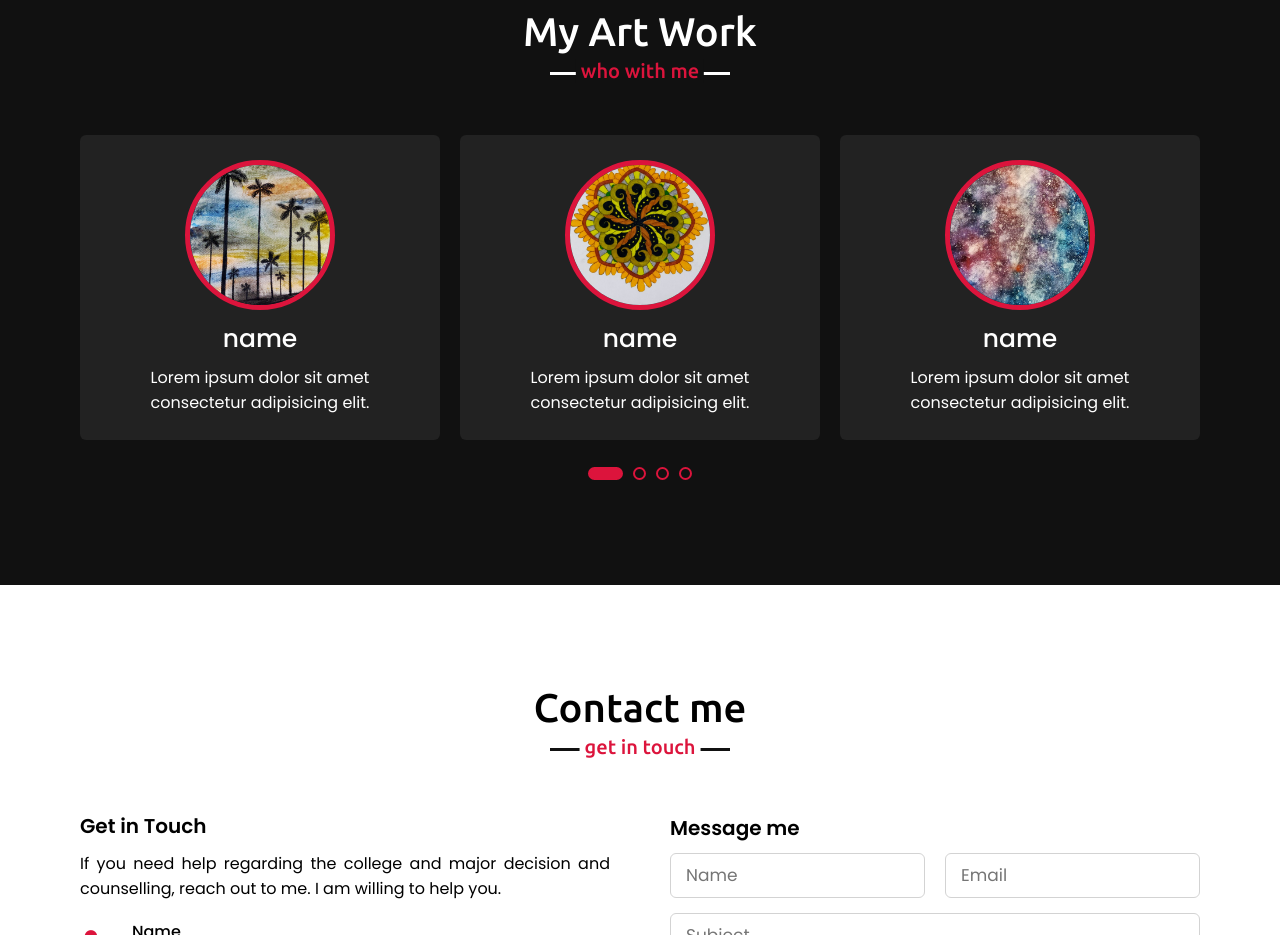
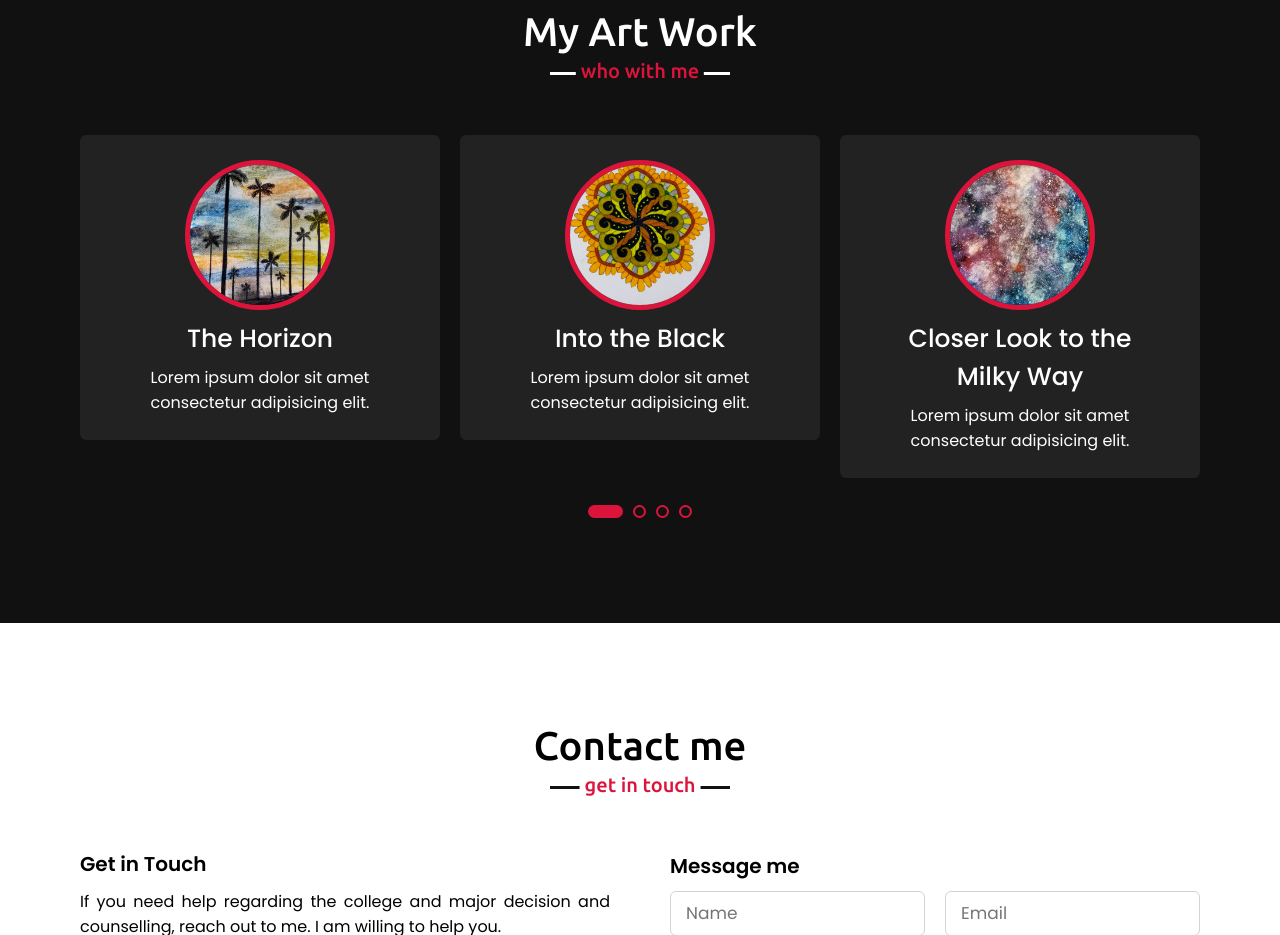
Before and after one commit to AbdulBasee/habibaWebsite, a plain HTML site: page index.html in a window 1280 px wide. Shown: the part 2880-3815 px from the top of the page. Drawn offline with nearby package versions, Linux system fonts and the light colour scheme.

Commit message:
added new phots

```diff
--- a/index.html
+++ b/index.html
@@ -162,7 +162,7 @@
                 <div class="card">
                     <div class="box">
                         <img src="images/profile-6.jpeg" alt="">
-                        <div class="text">name</div>
+                        <div class="text">The Horizon</div>
 
                         <p>Lorem ipsum dolor sit amet consectetur adipisicing elit.</p>
                     </div>
@@ -170,70 +170,77 @@
                 <div class="card">
                     <div class="box">
                         <img src="images/profile-2.jpeg" alt="">
-                        <div class="text">name</div>
+                        <div class="text">Into the Black</div>
                         <p>Lorem ipsum dolor sit amet consectetur adipisicing elit.</p>
                     </div>
                 </div>
                 <div class="card">
                     <div class="box">
                         <img src="images/profile-3.jpeg" alt="">
-                        <div class="text">name</div>
+                        <div class="text">Closer Look to the Milky Way</div>
                         <p>Lorem ipsum dolor sit amet consectetur adipisicing elit.</p>
                     </div>
                 </div>
                 <div class="card">
                     <div class="box">
                         <img src="images/profile-4.jpeg" alt="">
-                        <div class="text">name</div>
+                        <div class="text">Cleopatra</div>
                         <p>Lorem ipsum dolor sit amet consectetur adipisicing elit.</p>
                     </div>
                 </div>
                 <div class="card">
                     <div class="box">
                         <img src="images/profile-5.jpeg" alt="">
-                        <div class="text">name</div>
+                        <div class="text">Arab Art</div>
                         <p>Lorem ipsum dolor sit amet consectetur adipisicing elit.</p>
                     </div>
                 </div>
                 <div class="card">
                     <div class="box">
                         <img src="images/profile-7.jpeg" alt="">
-                        <div class="text">name</div>
+                        <div class="text">The Bright Future</div>
                         <p>Lorem ipsum dolor sit amet consectetur adipisicing elit.</p>
                     </div>
                 </div>
                 <div class="card">
                     <div class="box">
                         <img src="images/profile-8.jpeg" alt="">
-                        <div class="text">name</div>
+                        <div class="text">Mandala Art 4</div>
                         <p>Lorem ipsum dolor sit amet consectetur adipisicing elit.</p>
                     </div>
                 </div>
                 <div class="card">
                     <div class="box">
                         <img src="images/profile-9.jpeg" alt="">
-                        <div class="text">name</div>
+                        <div class="text">Nostalgia</div>
                         <p>Lorem ipsum dolor sit amet consectetur adipisicing elit.</p>
                     </div>
                 </div>
                 <div class="card">
                     <div class="box">
                         <img src="images/profile-10.jpeg" alt="">
-                        <div class="text">name</div>
+                        <div class="text">Mandala Art 1</div>
                         <p>Lorem ipsum dolor sit amet consectetur adipisicing elit.</p>
                     </div>
                 </div>
                 <div class="card">
                     <div class="box">
                         <img src="images/profile-11.jpeg" alt="">
-                        <div class="text">name</div>
+                        <div class="text">Mandala Art 2</div>
                         <p>Lorem ipsum dolor sit amet consectetur adipisicing elit.</p>
                     </div>
                 </div>
                 <div class="card">
                     <div class="box">
                         <img src="images/profile-12.jpeg" alt="">
-                        <div class="text">name</div>
+                        <div class="text">On My Way</div>
+                        <p>Lorem ipsum dolor sit amet consectetur adipisicing elit.</p>
+                    </div>
+                </div>
+                <div class="card">
+                    <div class="box">
+                        <img src="images/profile-12.jpeg" alt="">
+                        <div class="text">Angry Brave</div>
                         <p>Lorem ipsum dolor sit amet consectetur adipisicing elit.</p>
                     </div>
                 </div>
```
Also changed, not shown: images/profile-13.jpeg (added).
